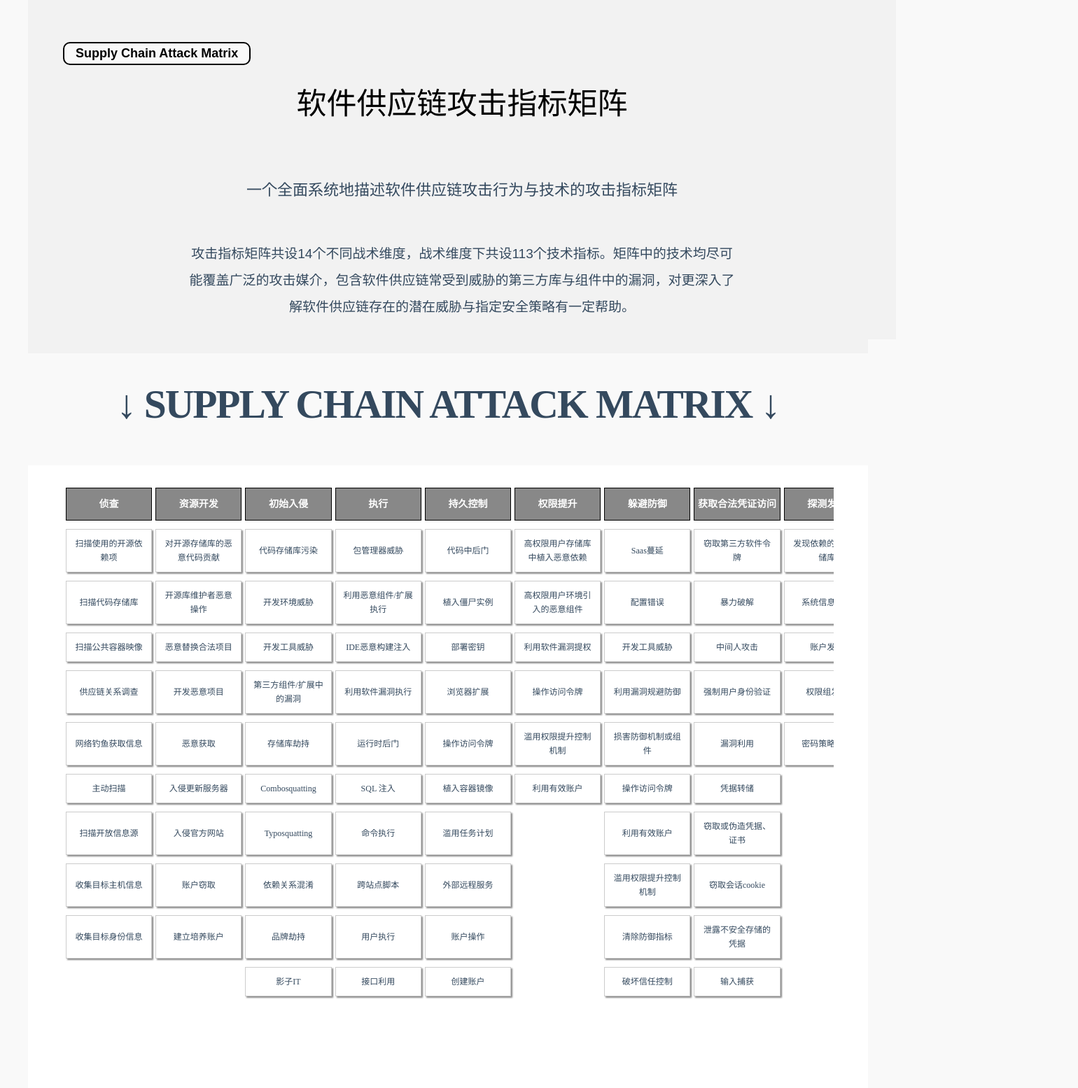
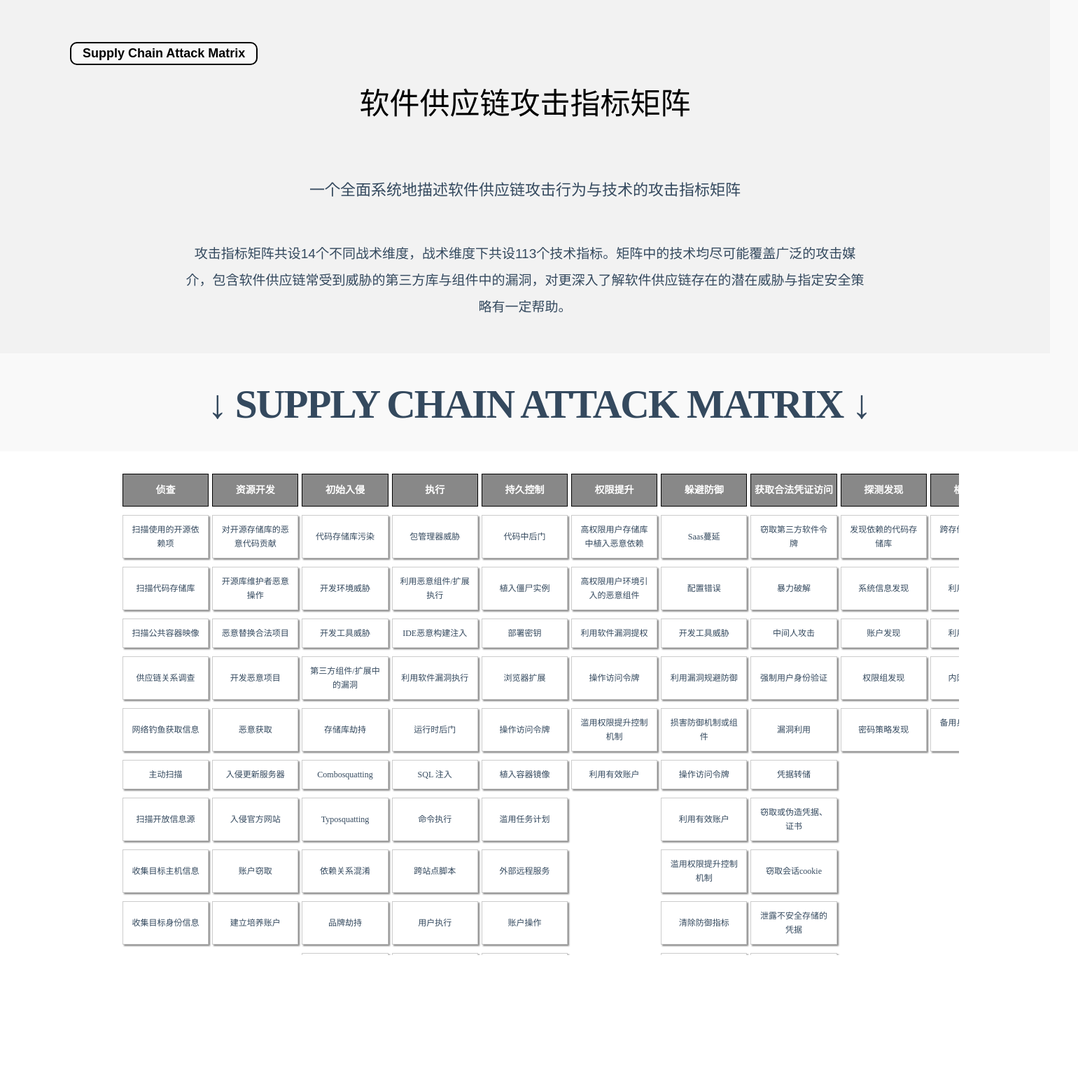
Before and after one commit to kcrio/supply-chain-attack, a plain HTML site: page html/supply_chain_attack_matrix.html in a window 1280 px wide. Shown: the whole page at 70% size, 1540 px wide, since content can reach past the window. Drawn offline with Linux system fonts and the light colour scheme.

Commit message:
Update supply_chain_attack_matrix.html

```diff
--- a/html/supply_chain_attack_matrix.html
+++ b/html/supply_chain_attack_matrix.html
@@ -1,6 +1,7 @@
 <!DOCTYPE html>
-<html lang="en">
-<head>
+<html lang="en" style="
+    width: 1500px;
+"><head>
     <meta charset="UTF-8">
     <title>软件供应链攻击指标矩阵</title>
     <style>
@@ -93,7 +94,7 @@
         .table-container {
             width: 95%; /* 表格占70%宽度 */
             overflow-x: auto; /* 添加水平滚动条 */
-            max-height: 75%;
+            max-height: 70%;
             overflow-y: auto;
         }
 
@@ -143,7 +144,7 @@
         .corner-box {
             position: absolute;
             top: 60px; /* 上边距调整 */
-            left: 50px; /* 左边距调整 */
+            left: 100px; /* 左边距调整 */
             background-color: #f9f9f9; /* 与第一部分背景色相同 */
             padding: 4px 16px;
             border-radius: 10px; /* 圆角 */
@@ -161,9 +162,14 @@
 
 
     </style>
-</head>
-<body>
-    <div class="page-container">
+<style type="text/css">#_copy{align-items:center;background:#4494d5;border-radius:3px;color:#fff;cursor:pointer;display:flex;font-size:13px;height:30px;justify-content:center;position:absolute;width:60px;z-index:1000}#select-tooltip,#sfModal,.modal-backdrop,div[id^=reader-helper]{display:none!important}.modal-open{overflow:auto!important}._sf_adjust_body{padding-right:0!important}.super_copy_btns_div{position:fixed;width:154px;left:10px;top:45%;background:#e7f1ff;border:2px solid #4595d5;font-weight:600;border-radius:2px;font-family:-apple-system,BlinkMacSystemFont,Segoe UI,PingFang SC,Hiragino Sans GB,Microsoft YaHei,Helvetica Neue,Helvetica,Arial,sans-serif,Apple Color Emoji,Segoe UI Emoji,Segoe UI Symbol;z-index:5000}.super_copy_btns_logo{width:100%;background:#4595d5;text-align:center;font-size:12px;color:#e7f1ff;line-height:30px;height:30px}.super_copy_btns_btn{display:block;width:128px;height:28px;background:#7f5711;border-radius:4px;color:#fff;font-size:12px;border:0;outline:0;margin:8px auto;font-weight:700;cursor:pointer;opacity:.9}.super_copy_btns_btn:hover{opacity:.8}.super_copy_btns_btn:active{opacity:1}</style></head>
+<body style="
+    width: 1200px;
+">
+    <div class="page-container" style="
+    width: 1500px;
+    margin-right: 0px;
+">
 
         <!-- 圆角矩形框 -->
         <div class="corner-box">
@@ -172,7 +178,11 @@
 
 
         <!-- 第一部分 -->
-        <div class="section1">
+        <div class="section1" style="
+    padding-right: 0px;
+    padding-left: 0px;
+    width: 1500px;
+">
             <div class="title">软件供应链攻击指标矩阵</div>
             <div class="section1-text">
                 <div class="subtitle">
@@ -187,21 +197,29 @@
 
 
         <!-- 第二部分 -->
-        <div class="section2">
+        <div class="section2" style="
+    width: 1500px;
+    margin-bottom: 0px;
+">
         <!--    <p class="introduction">
                 攻击指标攻击指标攻击指标攻击指标攻击指标攻击指标攻击指标攻击指标攻击指标攻击指标攻击指标攻击指标攻击指标攻击指标攻击指标攻击指标攻击指标攻击指标攻击指标攻击指标攻击指标。
             </p>
         -->
-            <h1>&darr; Supply Chain Attack Matrix &darr;</h1>
+            <h1>↓ Supply Chain Attack Matrix ↓</h1>
         </div>
 
         <!-- 第三部分 -->
-        <div class="section3">
+        <div class="section3" style="
+    margin-left: 0px;
+    width: 1500px;
+">
         <!--    <h2 class="table-title">SUPPLY CHAIN ATTACK</h2>   -->
-            <div class="table-container">
-                 <!DOCTYPE html>
-        <html lang="en">
-        <head>
+            <div class="table-container" style="
+    width: 1200px;
+">
+
+
+
             <meta charset="UTF-9=8">
             <title>软件供应链攻击指标矩阵</title>
             <style>
@@ -317,8 +335,8 @@
 
         tr th{font-size: 14px;font-family: STXihei;font-weight: bold;}
             </style>
-        </head>
-        <body>
+
+
         <!-- 外部表格的内容 -->
 
   <!--      <h1>&darr; Supply Chain Attack Matrix &darr;</h1>  -->
@@ -698,10 +716,11 @@ $(document).ready(function(){
 
 </script>
 
-        </body>
-        </html>
+
+
             </div>
         </div>
     </div>
-</body>
-</html>
+
+
+</body></html>
```
